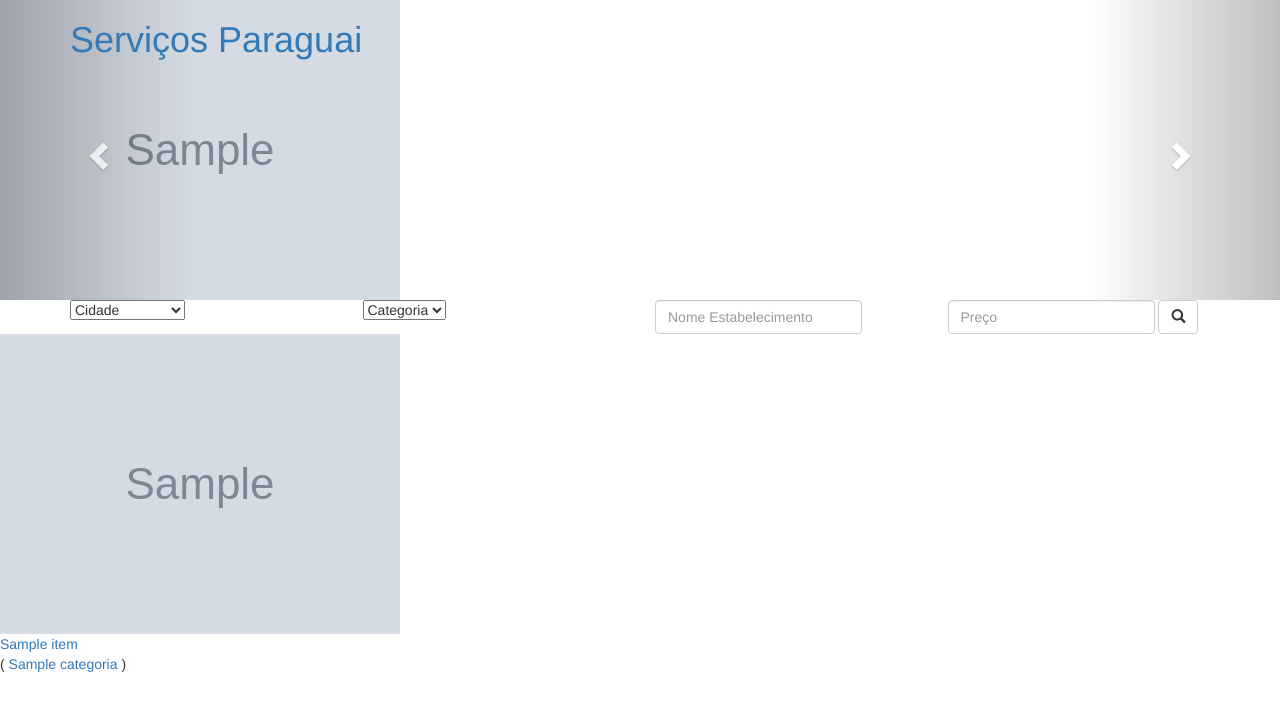
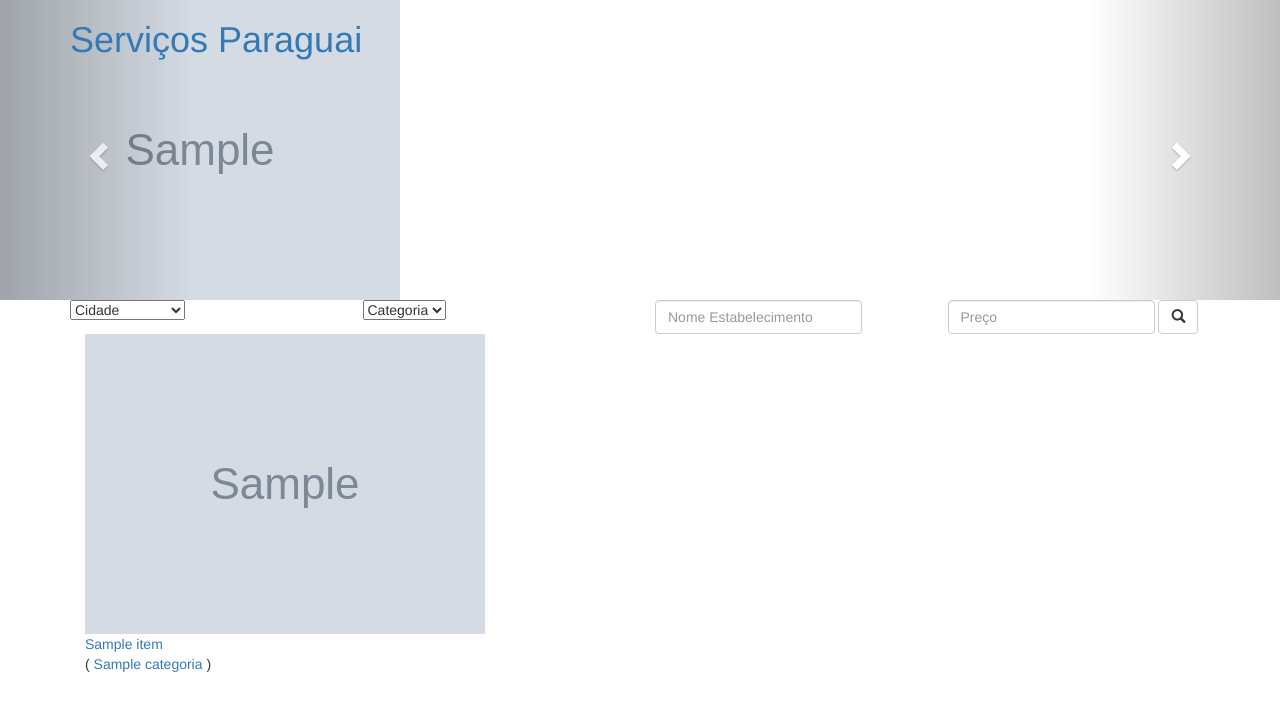
Before and after one commit to tyagow/servicos-paraguai, a Django app: template src/core/templates/index.html in a window 1280 px wide. Shown: the top 711 px of the page. Run offline with Django 3.2, Linux system fonts and the light colour scheme; the template is opened without the code that fills it: most values are stand-ins (such as "Sample title", 1, 10 or a date in 2020); grey boxes marked "Sample" are stand-in pictures; parts of the project's set-up code (start-up, migrations or seed data) failed here and were passed over; some libraries are stand-ins or nearby versions.

Commit message:
layout estabelecimentos index

```diff
--- a/src/core/templates/index.html
+++ b/src/core/templates/index.html
@@ -100,7 +100,9 @@
     </section>
 
     <section id="estabelecimentos">
-        <div class="row container-estabelecimentos">
+        <div class="row">
+            <div class="container">
+                <div class="container-estabelecimentos">
                     {% for e in estabelecimentos %}
                         <div class="col-md-4">
                             <div class="card-estabelecimento">
@@ -114,6 +116,8 @@
                             </div>
                         </div>
                     {% endfor %}
+                </div>
+            </div>
             {#            <div class="col-md-4">#}
             {#                {% for categoria,structure in categorias|tree_info %}#}
             {#                    {% if not categoria.parent %}#}
```
Lines whose indentation alone changed are shown as unchanged.
